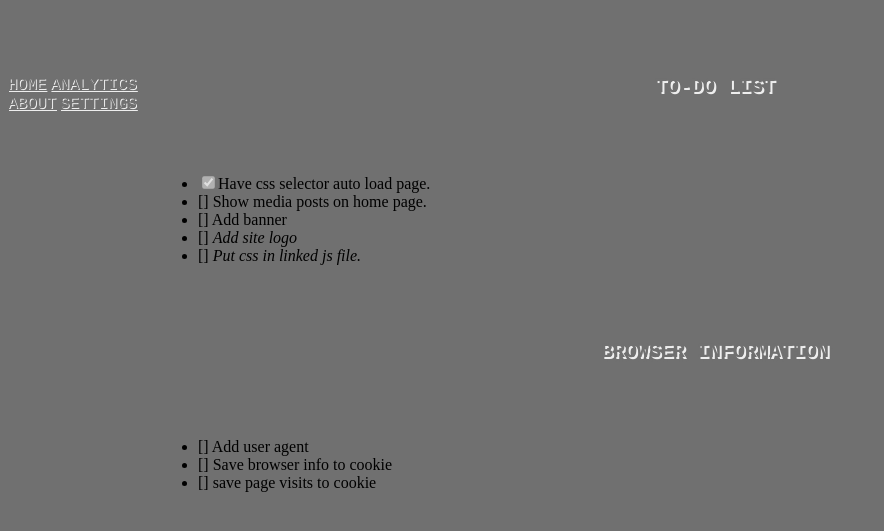
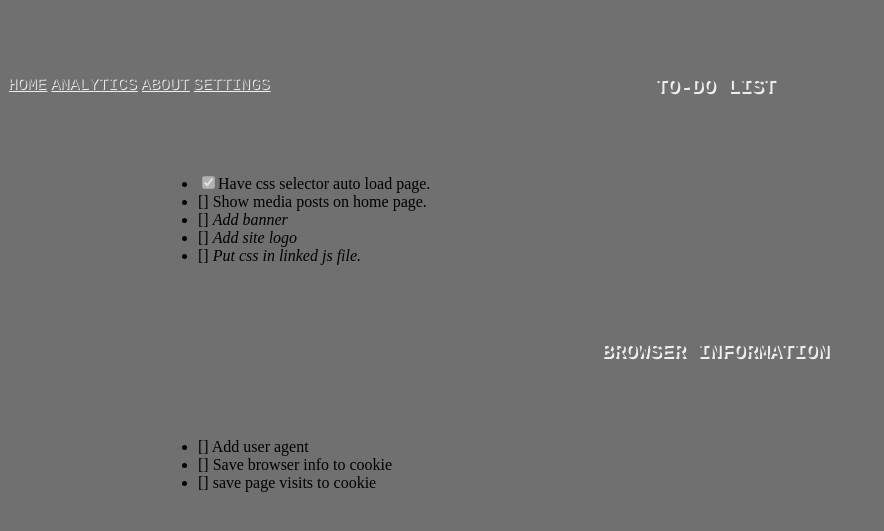
Before and after one commit to vashman/web_meda, a Jekyll site: the page built from todo.md, in a window 1280 px wide. Shown: the top 531 px of the page, without its empty margins (0-884 px from the left). Built offline with Jekyll 4.4.1, drawn with Linux system fonts in a browser that asks for light colours.

```diff
--- a/_config.yml
+++ b/_config.yml
@@ -20,7 +20,7 @@ data_dir:     ./_data
 includes_dir: ./_includes
 baseurl: /web_media
 collections:
-  media_post:
+  media:
     output: true
 
 # site variables
@@ -30,7 +30,7 @@ default_theme: css/theme/vintage.css
 defaults:
   - scope:
       path: ""
-      type: "media_post"
+      type: "media"
     values:
       layout: media
 
--- a/css/layout/vintage.scss
+++ b/css/layout/vintage.scss
@@ -11,7 +11,7 @@ nav{
 align:left;
 position: fixed;
 margin:0px;
-width:12%;
+width:auto;
 float:left;
 clear:left;
 
--- a/todo.md
+++ b/todo.md
@@ -7,7 +7,7 @@ To-Do list
 ========================================
 * [x] Have css selector auto load page.
 * [] Show media posts on home page.
-* [] Add banner
+* [] *Add banner*
 * [] *Add site logo*
 * [] *Put css in linked js file.*
 
```
Also changed, not shown: media/test.md (renamed from media_post/test.md).
